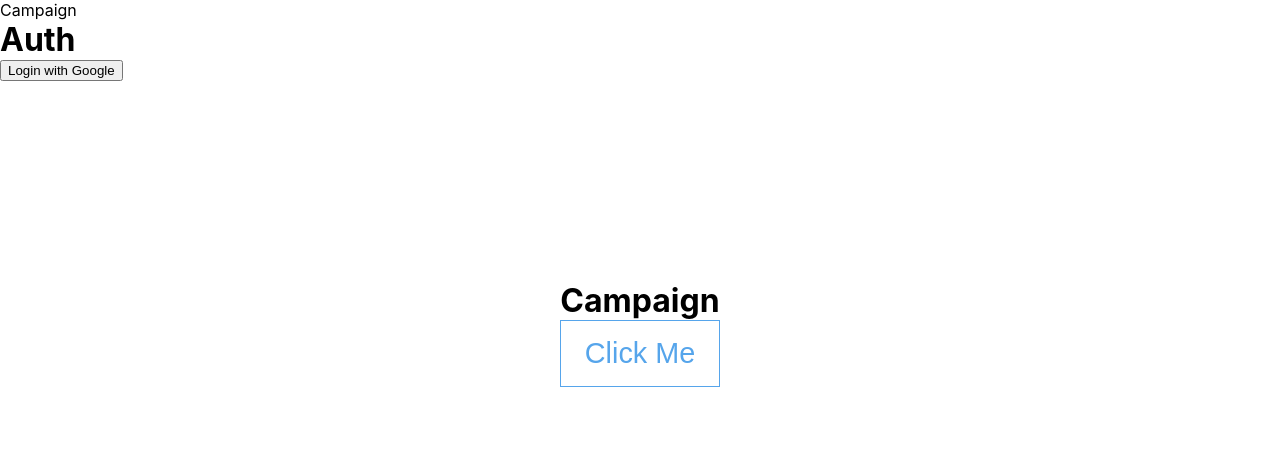
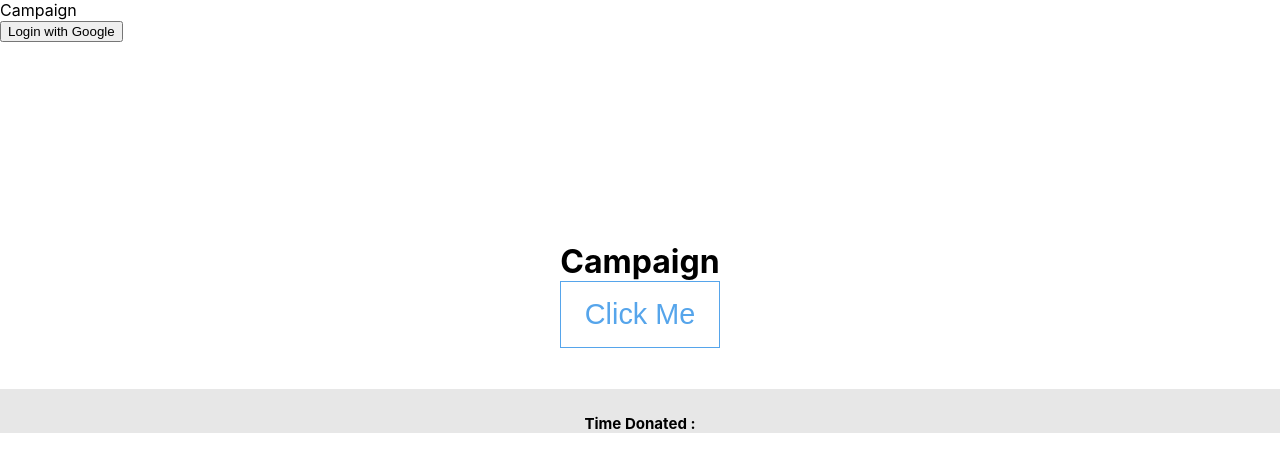
Before and after one commit to matthewaustinbell/campaign.ui, a React (Create React App) app: page / in a window 1280 px wide. Shown: the top 472 px of the page. Built offline with nearby package versions, Linux system fonts and the light colour scheme; no server answers.

Commit message:
donation total half way point, needs to be stream lined and moved into the onClick of the correct answer

```diff
--- a/src/App/App.js
+++ b/src/App/App.js
@@ -5,7 +5,8 @@ import Auth from '../Components/Auth/Auth';
 import Home from '../Components/Home/Home';
 import MyNavbar from '../Components/MyNavbar/MyNavbar';
 import './App.scss'
-
+import axios from 'axios'
+import UserData from '../data/userData';
 
 import QuestionData from '../data/questionData';
 import fbConnection from '../helpers/data/connection';
@@ -15,10 +16,12 @@ fbConnection();
 class App extends React.Component {
  state = {
       authed: false,
-      question: {}
+      question: {},
+      user: {},
     }
 
     componentDidMount() {
+
       this.removeListener = firebase.auth().onAuthStateChanged((user) => {
         if (user) {
           this.setState({ authed: true });
@@ -33,8 +36,13 @@ class App extends React.Component {
     }
 
   handleClick = () => {
+
   QuestionData.getOneQuestion()
     .then(response => this.setState({question : response}))
+    .then(()=>{
+      UserData.getSingleUser(1)
+      .then(response => this.setState({user : response.data}));
+    })
   }
   render () {
     const { authed } = this.state;
@@ -44,7 +52,7 @@ class App extends React.Component {
       }
       return <Auth />
     };
-
+    console.error(this.state.user.donationTotal);
     return (
       <div>
         <div className="App">
@@ -56,8 +64,10 @@ class App extends React.Component {
           <button className='button' onClick={this.handleClick}>
             Click Me
           </button>
-          <Home question={this.state.question} />
+          <Home question={this.state.question}
+          user={this.state.user} />
         </div>
+        <p>{this.state.username}</p>
       </div>
     );
   }
--- a/src/Components/Auth/Auth.js
+++ b/src/Components/Auth/Auth.js
@@ -14,7 +14,6 @@ class Auth extends React.Component {
   render() {
     return (
       <div className="Auth">
-        <h1>Auth</h1>
         <button className="btn btn-secondary" onClick={this.loginClickEvent}>Login with Google</button>
       </div>
     );
--- a/src/Components/Home/Home.js
+++ b/src/Components/Home/Home.js
@@ -34,7 +34,8 @@ class Home extends Component {
       console.log('you clicked an incorrect answer');
       }
     render () {
-        const question = this.props.question
+        const question = this.props.question;
+        const user = this.props.user;
         //console.error('this is my question object', question);
         let questionName = '';
         //object.keys returns the keys of the object in a string, since the length is 0 before it loads
@@ -57,6 +58,9 @@ class Home extends Component {
         <div className="questionContainer">
         {questionName}
         </div>
+        <div className="donationContainer">
+        <h3>Time Donated : {user.donationTotal} </h3>
+        </div>
     </div>
       );
     }
--- a/src/data/userData.js
+++ b/src/data/userData.js
@@ -15,4 +15,6 @@ const getUserScore = () => new Promise((resolve, reject) => {
 
 const updateUserScore = (userId) => axios.put(`${baseUrl}donation/${userId}`)
 
-export default {getUserScore, updateUserScore};
+const getSingleUser = userId => axios.get(`${baseUrl}${userId}`)
+
+export default {getUserScore, updateUserScore, getSingleUser};
```
Also changed, not shown: src/Components/SingleQuestion/SingleQuestion.js (+1 -13 lines).
